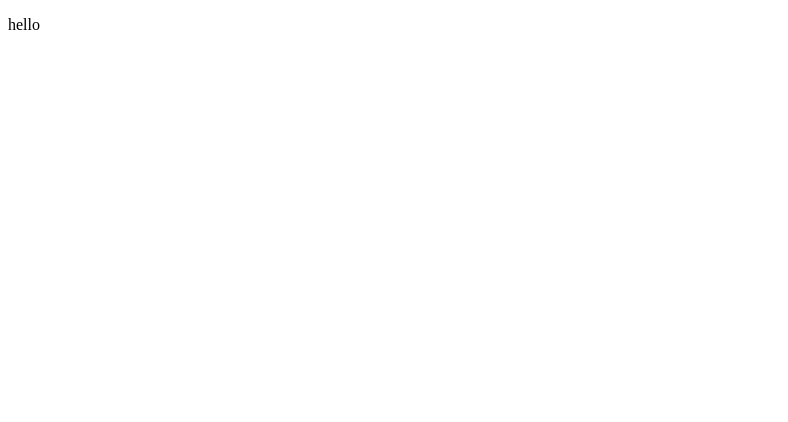
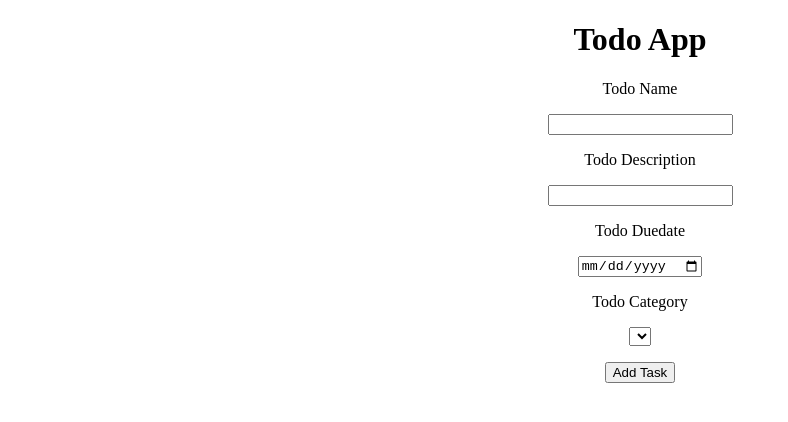
Before and after one commit to TheJsun/fullstack-todo-app, a React (Vite) app in the folder todo-app-frontend/: page / in a window 1280 px wide. Shown: the top 422 px of the page, without its empty margins (0-788 px from the left). Built offline with nearby package versions, Linux system fonts and the light colour scheme.

Commit message:
added initial structure for todoform and dto schemas

```diff
--- /dev/null
+++ b/package.json
@@ -0,0 +1,5 @@
+{
+  "devDependencies": {
+    "sass-embedded": "^1.103.1"
+  }
+}
--- a/todo-app-frontend/src/App.tsx
+++ b/todo-app-frontend/src/App.tsx
@@ -1,9 +1,12 @@
 import "./App.css";
+import Header from "./components/Header/Header";
+import TodoForm from "./components/todos/TodoForm/TodoForm";
 
 function App() {
   return (
     <>
-      <p>hello</p>
+      <Header />
+      <TodoForm />
     </>
   );
 }
--- /dev/null
+++ b/todo-app-frontend/src/components/Header/Header.module.scss
@@ -0,0 +1,3 @@
+.title {
+  text-align: center;
+}
--- /dev/null
+++ b/todo-app-frontend/src/components/Header/Header.tsx
@@ -0,0 +1,9 @@
+import classes from "./Header.module.scss";
+
+export default function Header() {
+  return (
+    <>
+      <h1 className={classes.title}>Todo App</h1>
+    </>
+  );
+}
--- /dev/null
+++ b/todo-app-frontend/src/components/todos/TodoForm/TodoForm.module.scss
@@ -0,0 +1,8 @@
+.TodoForm {
+  display: flex;
+  flex-direction: column;
+  width: 100%;
+  height: 50%;
+  align-items: center;
+  gap: 1em;
+}
--- /dev/null
+++ b/todo-app-frontend/src/components/todos/TodoForm/TodoForm.tsx
@@ -0,0 +1,69 @@
+import type { CategoryResponse } from "../../../schemas/category-schemas";
+import type { TodoResponse } from "../../../schemas/todo-schemas";
+import classes from "./TodoForm.module.scss";
+import React, { useState } from "react";
+
+export default function TodoForm() {
+  const [todos, setTodos] = useState<TodoResponse[]>([]);
+  const [categories, setCategories] = useState<CategoryResponse[]>([]);
+  const [formData, setFormData] = useState({
+    title: "",
+    description: "",
+    dueDate: "",
+    category: "",
+  });
+
+  const handleChange = (
+    e: React.ChangeEvent<HTMLInputElement | HTMLSelectElement>,
+  ) => {
+    const { name, value } = e.target;
+    setFormData((prev) => ({ ...prev, [name]: value }));
+  };
+
+  const handleSubmit = async (e: React.SubmitEvent<HTMLFormElement>) => {
+    e.preventDefault();
+  };
+
+  return (
+    <>
+      <form className={classes.TodoForm} onSubmit={handleSubmit}>
+        <label>Todo Name</label>
+        <input name="title" value={formData.title} onChange={handleChange} />
+
+        <label>Todo Description</label>
+        <input
+          name="description"
+          value={formData.description}
+          onChange={handleChange}
+        />
+
+        <label>Todo Duedate</label>
+        <input
+          type="date"
+          name="dueDate"
+          value={formData.dueDate}
+          onChange={handleChange}
+        />
+        <label>Todo Category</label>
+        <select
+          name="category"
+          value={formData.category}
+          onChange={handleChange}
+        >
+          {categories.map((c) => (
+            <option key={c.id} value={c.name}>
+              {c.name}
+            </option>
+          ))}
+        </select>
+        <button type="submit">Add Task</button>
+      </form>
+
+      <ul>
+        {todos.map((u) => (
+          <li key={u.id}>{u.title}</li>
+        ))}
+      </ul>
+    </>
+  );
+}
--- /dev/null
+++ b/todo-app-frontend/src/schemas/category-schemas.ts
@@ -0,0 +1,8 @@
+export interface CategoryResponse {
+  id: number;
+  name: string;
+}
+
+export interface CreateCategoryRequest {
+  name: string;
+}
--- /dev/null
+++ b/todo-app-frontend/src/schemas/todo-schemas.ts
@@ -0,0 +1,18 @@
+import type { CategoryResponse } from "./category-schemas";
+
+export interface TodoResponse {
+  id: number;
+  title: string;
+  description: string;
+  dueDate: string;
+  createdAt: string;
+  isCompleted: boolean;
+  category: CategoryResponse;
+}
+
+export interface CreateTodoRequest {
+  title: string;
+  description: string;
+  dueDate: string;
+  categoryId: number;
+}
```
Also changed, not shown: todo-app-frontend/src/services/todo-services.ts (added, +16 -0 lines), todo-app-frontend/src/services/category-services.ts (added), 1 other file (tests, documents, lock files or other folders).
